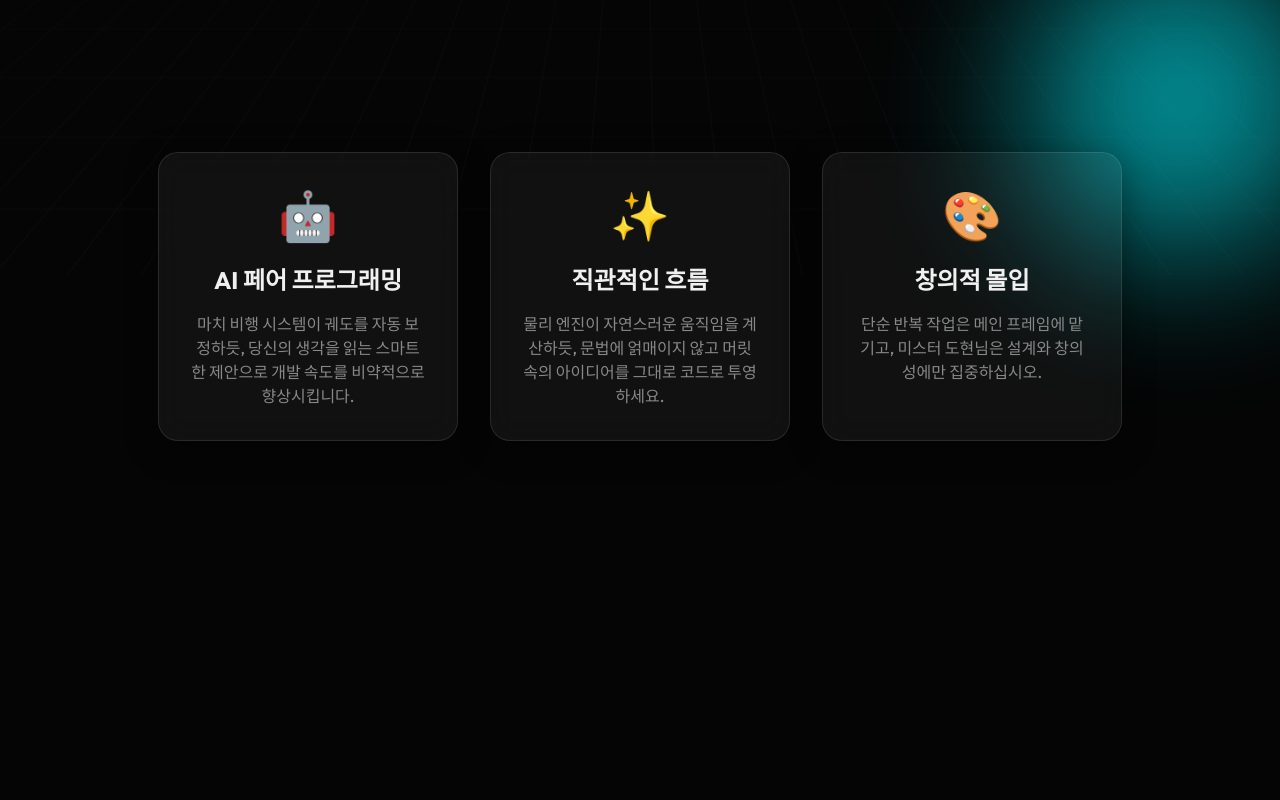
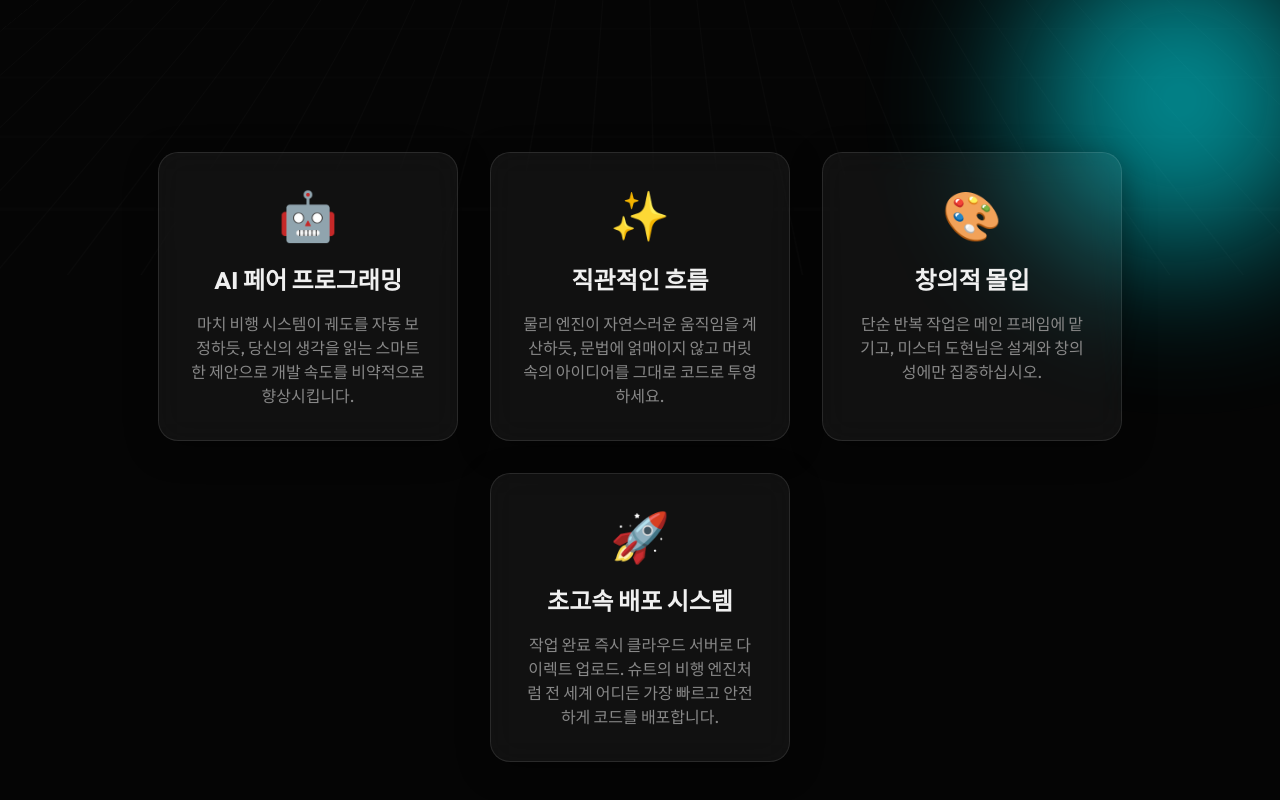
Before and after one commit to dodoworld7/260613_test, a plain HTML site: page index.html in a window 1280 px wide. Shown: the part 600-1400 px from the top of the page. Before the commit the page ends 1105 px from the top, so only its background shows below. Drawn offline with Linux system fonts and the light colour scheme.

Commit message:
feat: 초고속 배포 시스템 섹션 추가

```diff
--- a/index.html
+++ b/index.html
@@ -46,6 +46,11 @@
                 <h3>창의적 몰입</h3>
                 <p>단순 반복 작업은 메인 프레임에 맡기고, 미스터 도현님은 설계와 창의성에만 집중하십시오.</p>
             </div>
+            <div class="card">
+                <div class="icon">🚀</div>
+                <h3>초고속 배포 시스템</h3>
+                <p>작업 완료 즉시 클라우드 서버로 다이렉트 업로드. 슈트의 비행 엔진처럼 전 세계 어디든 가장 빠르고 안전하게 코드를 배포합니다.</p>
+            </div>
         </section>
     </main>
 
```
